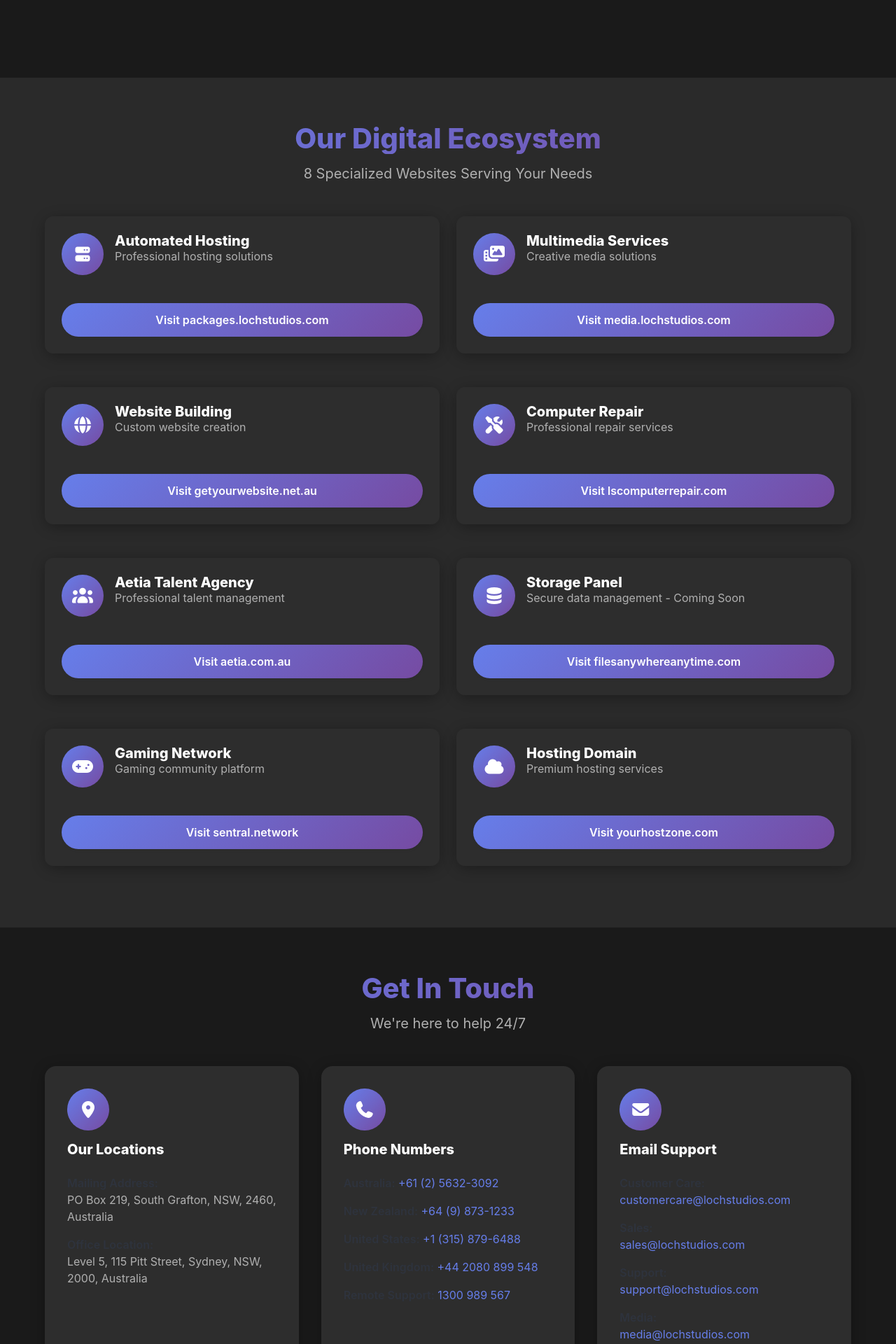
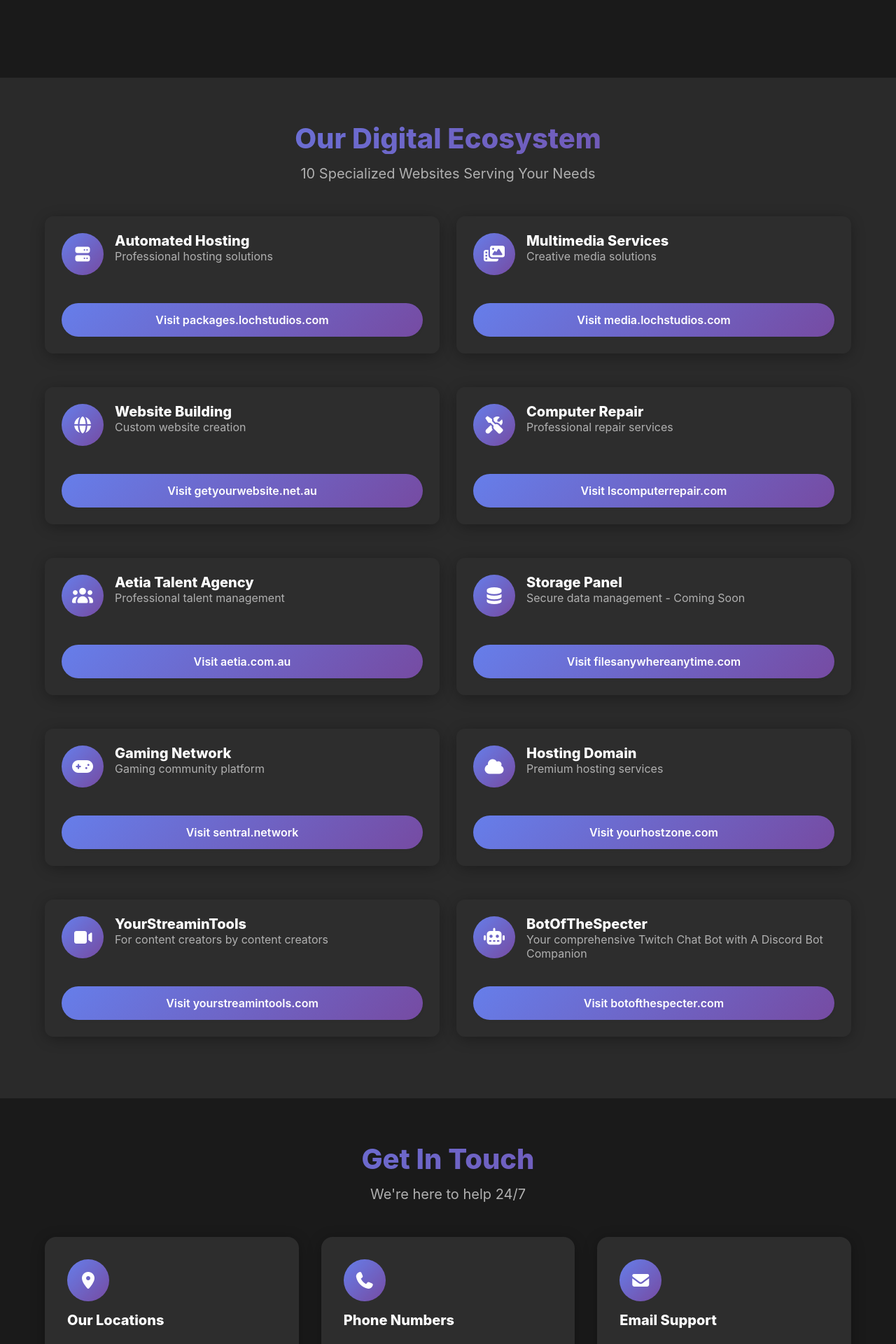
Before and after one commit to LochStudios/lochstudios.info, a PHP site: page / in a window 1280 px wide. Shown: the part 951-2871 px from the top of the page at 70% size. Run offline with PHP 8.4, Linux system fonts and the light colour scheme; some libraries are stand-ins or nearby versions.

Commit message:
Add two new websites to ecosystem and privacy policy
Updated index.php to include YourStreaminTools and BotOfTheSpecter in the digital ecosystem section, increasing the count to 10 specialized websites. Also added these sites to the privacy-policy.php list to reflect their inclusion.

```diff
--- a/index.php
+++ b/index.php
@@ -116,7 +116,7 @@
     <div class="container">
       <div class="has-text-centered mb-6">
         <h3 class="title is-2 gradient-text mb-4">Our Digital Ecosystem</h3>
-        <p class="subtitle is-5 has-text-grey">8 Specialized Websites Serving Your Needs</p>
+        <p class="subtitle is-5 has-text-grey">10 Specialized Websites Serving Your Needs</p>
       </div>
       <div class="columns is-multiline">
         <div class="column is-half">
@@ -297,6 +297,52 @@
               <div class="content">
                 <a href="https://yourhostzone.com/" target="_blank" class="button is-fullwidth modern-button">
                   Visit yourhostzone.com
+                </a>
+              </div>
+            </div>
+          </div>
+        </div>
+
+        <div class="column is-half">
+          <div class="card floating-card mb-5">
+            <div class="card-content">
+              <div class="media">
+                <div class="media-left">
+                  <div class="icon-modern">
+                    <i class="fas fa-video"></i>
+                  </div>
+                </div>
+                <div class="media-content">
+                  <p class="title is-5">YourStreaminTools</p>
+                  <p class="subtitle is-6 has-text-grey">For content creators by content creators</p>
+                </div>
+              </div>
+              <div class="content">
+                <a href="https://yourstreamintools.com/" target="_blank" class="button is-fullwidth modern-button">
+                  Visit yourstreamintools.com
+                </a>
+              </div>
+            </div>
+          </div>
+        </div>
+
+        <div class="column is-half">
+          <div class="card floating-card mb-5">
+            <div class="card-content">
+              <div class="media">
+                <div class="media-left">
+                  <div class="icon-modern">
+                    <i class="fas fa-robot"></i>
+                  </div>
+                </div>
+                <div class="media-content">
+                  <p class="title is-5">BotOfTheSpecter</p>
+                  <p class="subtitle is-6 has-text-grey">Your comprehensive Twitch Chat Bot with A Discord Bot Companion</p>
+                </div>
+              </div>
+              <div class="content">
+                <a href="https://botofthespecter.com/" target="_blank" class="button is-fullwidth modern-button">
+                  Visit botofthespecter.com
                 </a>
               </div>
             </div>
```
Also changed, not shown: privacy-policy.php (+10 -0 lines).
